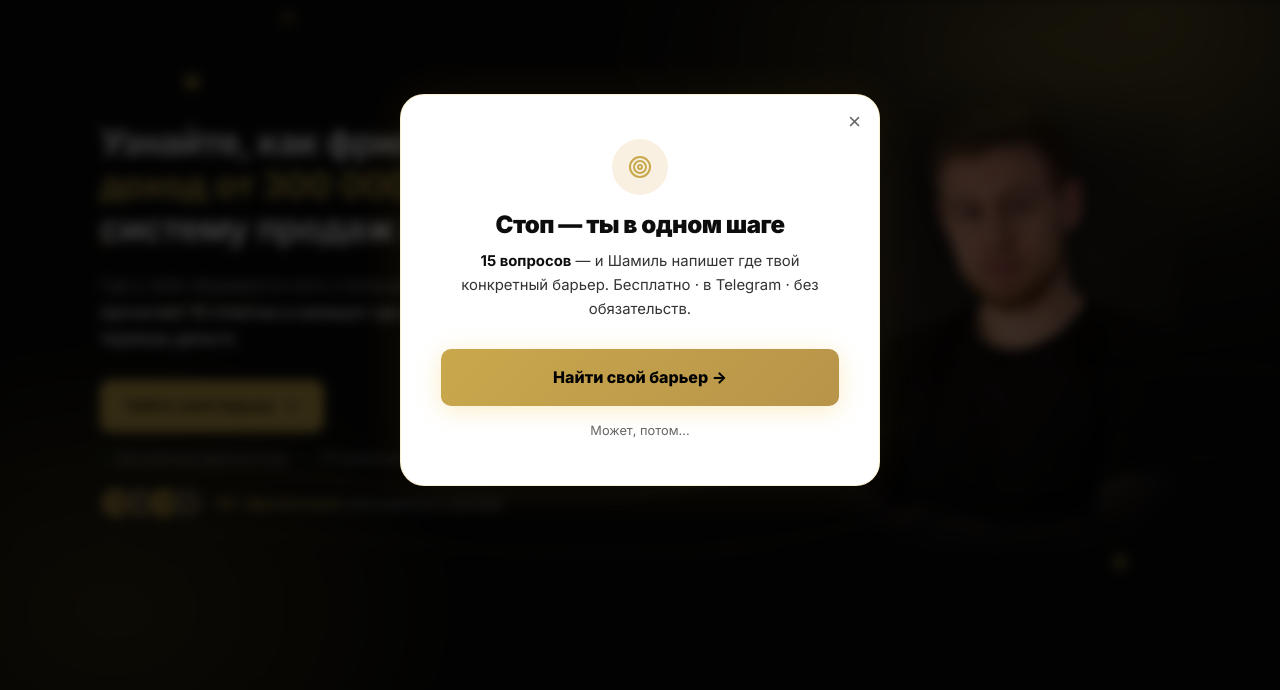
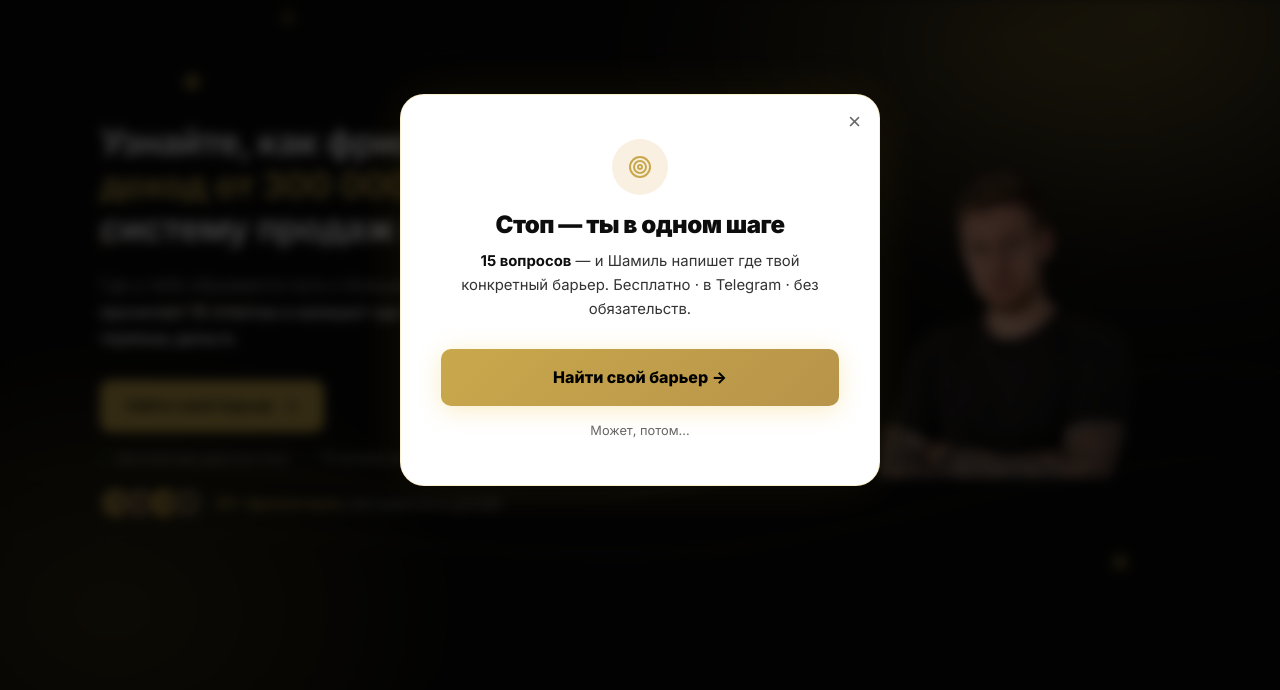
Before and after one commit to vodasolenaya/shamil-project, a website: page index.html in a window 1280 px wide. Shown: the part 110-800 px from the top of the page. Drawn offline with Linux system fonts and the light colour scheme.

Commit message:
hero: PNG cutout вместо jpg — фото без фона, без рамок, фигура нативно стоит на тёмном hero

```diff
--- a/index.html
+++ b/index.html
@@ -35,7 +35,7 @@
   <!-- /Yandex.Metrika counter -->
 
   <!-- Inter font — preconnect для скорости -->
-  <link rel="preload" as="image" href="shamil-hero.jpg">
+  <link rel="preload" as="image" href="shamil-cutout.png">
   <link rel="preconnect" href="https://fonts.googleapis.com">
   <link rel="preconnect" href="https://fonts.gstatic.com" crossorigin>
   <link href="https://fonts.googleapis.com/css2?family=Inter:wght@400;500;600;700;800;900&display=swap" rel="stylesheet">
@@ -164,23 +164,14 @@
       align-items: center;
     }
     .hero-photo-circle-big {
-      width: 360px; height: 480px;
+      width: 420px; height: auto;
       position: relative; z-index: 1;
       border: none;
-      -webkit-mask-image:
-        radial-gradient(ellipse 70% 75% at 50% 42%, #000 40%, transparent 92%),
-        linear-gradient(to bottom, transparent 0%, #000 18%, #000 82%, transparent 100%);
-      -webkit-mask-composite: source-in;
-              mask-image:
-        radial-gradient(ellipse 70% 75% at 50% 42%, #000 40%, transparent 92%),
-        linear-gradient(to bottom, transparent 0%, #000 18%, #000 82%, transparent 100%);
-      mask-composite: intersect;
+      display: flex; align-items: flex-end; justify-content: center;
     }
     .hero-photo-circle-big img {
-      width: 100%; height: 100%;
-      object-fit: cover; object-position: center 12%;
+      width: 100%; height: auto;
       display: block;
-      filter: brightness(0.92) contrast(1.12);
     }
     .hero-result-float {
       position: absolute;
@@ -910,7 +901,7 @@
     <!-- ФОТО -->
     <div class="hero-photo-wrap">
           <div class="hero-photo-circle-big">
-        <img src="shamil-hero.jpg" alt="Шамиль Мухаметзянов" style="" />
+        <img src="shamil-cutout.png" alt="Шамиль Мухаметзянов" />
       </div>
     </div>
   </div>
```
Also changed, not shown: shamil-cutout.png (added).
